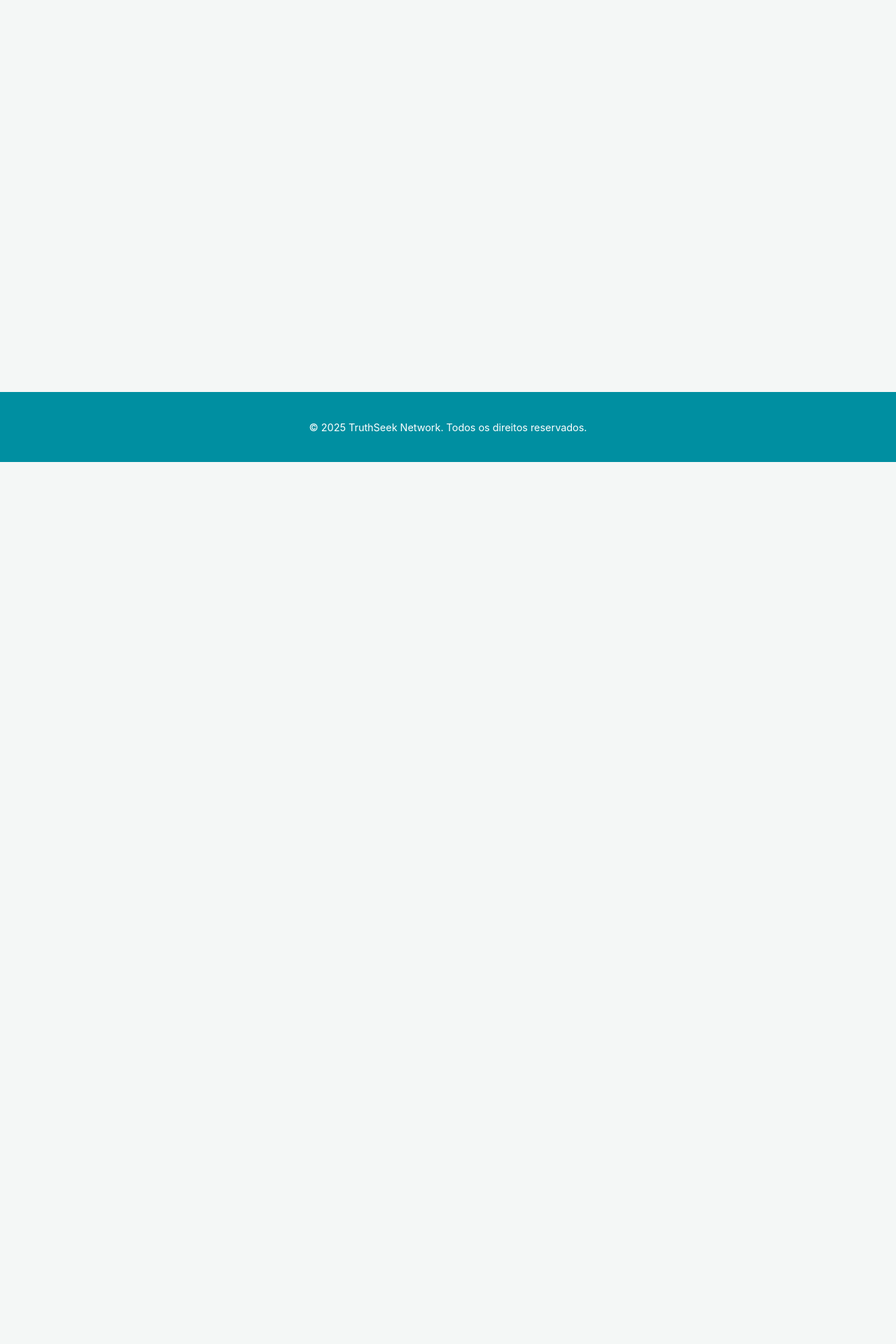
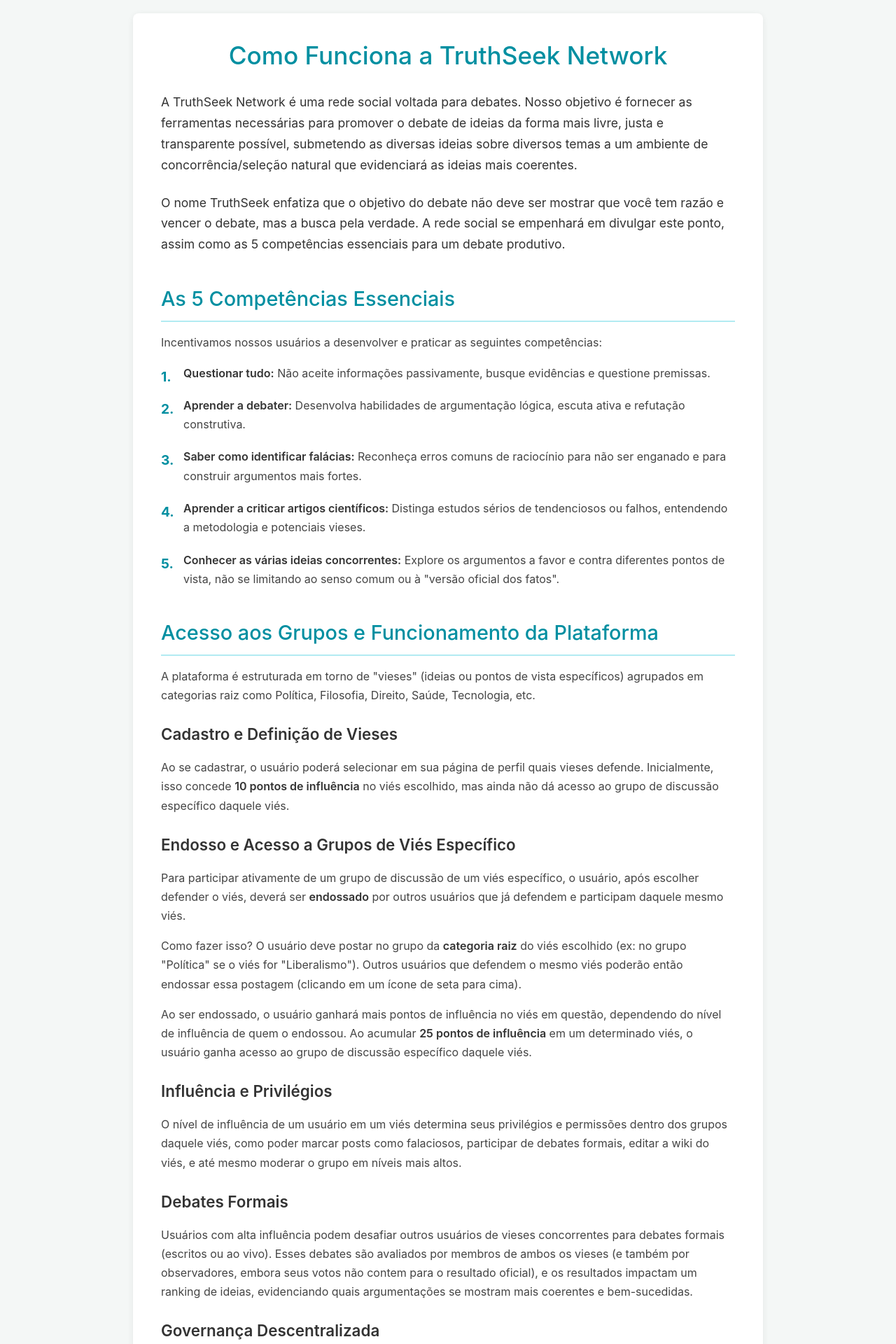
Before and after one commit to deixadilson/truthseek, a Nuxt app: page /how-it-works in a window 1280 px wide. Shown: the part 140-2060 px from the top of the page at 70% size. Before the commit the page ends 800 px from the top, so only its background shows below. Built offline with nearby package versions, Linux system fonts and the light colour scheme; no server answers.

Commit message:
feat: Create 'How It Works' informational page

```diff
--- a/layouts/default.vue
+++ b/layouts/default.vue
@@ -23,7 +23,13 @@
       <slot />
     </main>
     <footer class="app-footer">
-      <p>© {{ new Date().getFullYear() }} TruthSeek Network. Todos os direitos reservados.</p>
+      <p>
+        © {{ new Date().getFullYear() }} TruthSeek Network. Todos os direitos reservados.
+        <br />
+        <NuxtLink to="/how-it-works" class="footer-link">Como Funciona</NuxtLink> |
+        <NuxtLink to="/faq" class="footer-link">FAQ</NuxtLink> |
+        <NuxtLink to="/termos-de-servico" class="footer-link">Termos de Serviço</NuxtLink>
+      </p>
     </footer>
   </div>
 </template>
@@ -138,4 +144,13 @@
   padding: 1.5rem 1rem;
   font-size: 0.9rem;
 }
+
+.footer-link {
+  color: var(--primary-color-light);
+  text-decoration: underline;
+  margin: 0 0.5rem;
+}
+.footer-link:hover {
+  color: #fff;
+}
 </style>
--- /dev/null
+++ b/pages/how-it-works.vue
@@ -0,0 +1,223 @@
+<template>
+  <div class="how-it-works-page container">
+    <article class="content-card">
+      <h1>Como Funciona a TruthSeek Network</h1>
+      <p class="intro">
+        A TruthSeek Network é uma rede social voltada para debates. Nosso objetivo é
+        fornecer as ferramentas necessárias para promover o debate de ideias da
+        forma mais livre, justa e transparente possível, submetendo as diversas
+        ideias sobre diversos temas a um ambiente de concorrência/seleção
+        natural que evidenciará as ideias mais coerentes.
+      </p>
+      <p class="intro">
+        O nome TruthSeek enfatiza que o objetivo do debate não deve ser mostrar
+        que você tem razão e vencer o debate, mas a busca pela verdade. A rede
+        social se empenhará em divulgar este ponto, assim como as 5
+        competências essenciais para um debate produtivo.
+      </p>
+
+      <section>
+        <h2>As 5 Competências Essenciais</h2>
+        <p>
+          Incentivamos nossos usuários a desenvolver e praticar as seguintes
+          competências:
+        </p>
+        <ol class="competencies-list">
+          <li>
+            <strong>Questionar tudo:</strong> Não aceite informações passivamente,
+            busque evidências e questione premissas.
+          </li>
+          <li>
+            <strong>Aprender a debater:</strong> Desenvolva habilidades de
+            argumentação lógica, escuta ativa e refutação construtiva.
+          </li>
+          <li>
+            <strong>Saber como identificar falácias:</strong> Reconheça erros comuns
+            de raciocínio para não ser enganado e para construir argumentos
+            mais fortes.
+          </li>
+          <li>
+            <strong>Aprender a criticar artigos científicos:</strong> Distinga
+            estudos sérios de tendenciosos ou falhos, entendendo a metodologia
+            e potenciais vieses.
+          </li>
+          <li>
+            <strong>Conhecer as várias ideias concorrentes:</strong> Explore os
+            argumentos a favor e contra diferentes pontos de vista, não se
+            limitando ao senso comum ou à "versão oficial dos fatos".
+          </li>
+        </ol>
+      </section>
+
+      <section>
+        <h2>Acesso aos Grupos e Funcionamento da Plataforma</h2>
+        <p>
+          A plataforma é estruturada em torno de "vieses" (ideias ou pontos de
+          vista específicos) agrupados em categorias raiz como Política,
+          Filosofia, Direito, Saúde, Tecnologia, etc.
+        </p>
+
+        <h3>Cadastro e Definição de Vieses</h3>
+        <p>
+          Ao se cadastrar, o usuário poderá selecionar em sua página de perfil
+          quais vieses defende. Inicialmente, isso concede <strong>10 pontos de influência</strong>
+          no viés escolhido, mas ainda não dá acesso ao grupo de discussão
+          específico daquele viés.
+        </p>
+
+        <h3>Endosso e Acesso a Grupos de Viés Específico</h3>
+        <p>
+          Para participar ativamente de um grupo de discussão de um viés
+          específico, o usuário, após escolher defender o viés, deverá ser
+          <strong>endossado</strong> por outros usuários que já defendem e participam
+          daquele mesmo viés.
+        </p>
+        <p>
+          Como fazer isso? O usuário deve postar no grupo da <strong>categoria raiz</strong>
+          do viés escolhido (ex: no grupo "Política" se o viés for
+          "Liberalismo"). Outros usuários que defendem o mesmo viés poderão
+          então endossar essa postagem (clicando em um ícone de seta para cima).
+        </p>
+        <p>
+          Ao ser endossado, o usuário ganhará mais pontos de influência no viés
+          em questão, dependendo do nível de influência de quem o endossou.
+          Ao acumular <strong>25 pontos de influência</strong> em um determinado viés,
+          o usuário ganha acesso ao grupo de discussão específico daquele viés.
+        </p>
+
+        <h3>Influência e Privilégios</h3>
+        <p>
+          O nível de influência de um usuário em um viés determina seus
+          privilégios e permissões dentro dos grupos daquele viés, como
+          poder marcar posts como falaciosos, participar de debates formais,
+          editar a wiki do viés, e até mesmo moderar o grupo em níveis mais
+          altos.
+        </p>
+
+        <h3>Debates Formais</h3>
+        <p>
+          Usuários com alta influência podem desafiar outros usuários de vieses
+          concorrentes para debates formais (escritos ou ao vivo). Esses
+          debates são avaliados por membros de ambos os vieses (e também por
+          observadores, embora seus votos não contem para o resultado oficial),
+          e os resultados impactam um ranking de ideias, evidenciando quais
+          argumentações se mostram mais coerentes e bem-sucedidas.
+        </p>
+
+        <h3>Governança Descentralizada</h3>
+        <p>
+          A TruthSeek Network é fundamentada em princípios de descentralização.
+          A própria comunidade de usuários desempenha um papel crucial na
+          moderação do conteúdo (via dislikes qualificados e denúncias) e na
+          governança da plataforma, com mecanismos de desendossamento para
+          remover privilégios de líderes que abusam de seu poder.
+        </p>
+      </section>
+
+      <section>
+        <h2>Nosso Compromisso</h2>
+        <p>
+          Acreditamos que um ambiente que promove o debate saudável, a
+          argumentação lógica e o pensamento crítico é fundamental para a
+          evolução das ideias e, consequentemente, da sociedade. Junte-se a
+          nós nessa busca!
+        </p>
+      </section>
+    </article>
+  </div>
+</template>
+
+<script setup lang="ts">
+// Nenhuma lógica de script específica é necessária para esta página informativa
+// Apenas define o título da página, se desejado, usando useHead
+useHead({
+  title: 'Como Funciona - TruthSeek Network',
+  meta: [
+    { name: 'description', content: 'Entenda como a TruthSeek Network promove o debate de ideias, o sistema de vieses, endossos e a busca pela verdade.' }
+  ]
+});
+</script>
+
+<style scoped>
+.how-it-works-page {
+  padding-top: 2rem;
+  padding-bottom: 3rem;
+}
+
+.content-card {
+  background-color: var(--card-bg);
+  padding: 2rem 2.5rem;
+  border-radius: 8px;
+  box-shadow: 0 2px 10px rgba(0,0,0,0.07);
+  max-width: 900px;
+  margin: 0 auto;
+  counter-reset: competencies-counter;
+}
+
+.content-card h1 {
+  text-align: center;
+  color: var(--primary-color);
+  margin-bottom: 1.5rem;
+  font-size: 2.2rem;
+}
+
+.content-card h2 {
+  color: var(--primary-color);
+  margin-top: 2.5rem;
+  margin-bottom: 1rem;
+  border-bottom: 2px solid var(--primary-color-light);
+  padding-bottom: 0.5rem;
+  font-size: 1.8rem;
+}
+
+.content-card h3 {
+  color: var(--text-color);
+  margin-top: 1.5rem;
+  margin-bottom: 0.75rem;
+  font-size: 1.4rem;
+  font-weight: 600;
+}
+
+.content-card p, .content-card li {
+  line-height: 1.7;
+  margin-bottom: 1rem;
+  color: #444;
+}
+.content-card p.intro {
+    font-size: 1.1rem;
+    color: #333;
+    margin-bottom: 1.5rem;
+}
+
+.content-card strong {
+  color: var(--text-color);
+  font-weight: 600;
+}
+
+.competencies-list {
+  list-style: none;
+  padding-left: 0;
+}
+.competencies-list li {
+  padding-left: 2em; /* Espaço para o ícone/número customizado */
+  position: relative;
+  margin-bottom: 1.2rem;
+}
+.competencies-list li::before {
+  counter-increment: competencies-counter;
+  content: counter(competencies-counter) ".";
+  position: absolute;
+  left: 0;
+  top: 2px;
+  color: var(--primary-color);
+  font-weight: bold;
+  font-size: 1.2em;
+}
+
+.content-card section:last-child {
+  margin-bottom: 0;
+}
+.content-card section:last-child p:last-child {
+  margin-bottom: 0;
+}
+</style>
--- a/pages/index.vue
+++ b/pages/index.vue
@@ -34,7 +34,7 @@
           <li>Participar de uma comunidade focada na evolução de ideias.</li>
         </ul>
         <div class="site-links">
-          <NuxtLink to="/como-funciona">Como Funciona</NuxtLink> |
+          <NuxtLink to="/how-it-works">Como Funciona</NuxtLink> |
           <NuxtLink to="/faq">FAQ</NuxtLink> |
           <NuxtLink to="/termos-de-servico">Termos de Serviço</NuxtLink>
         </div>
```
